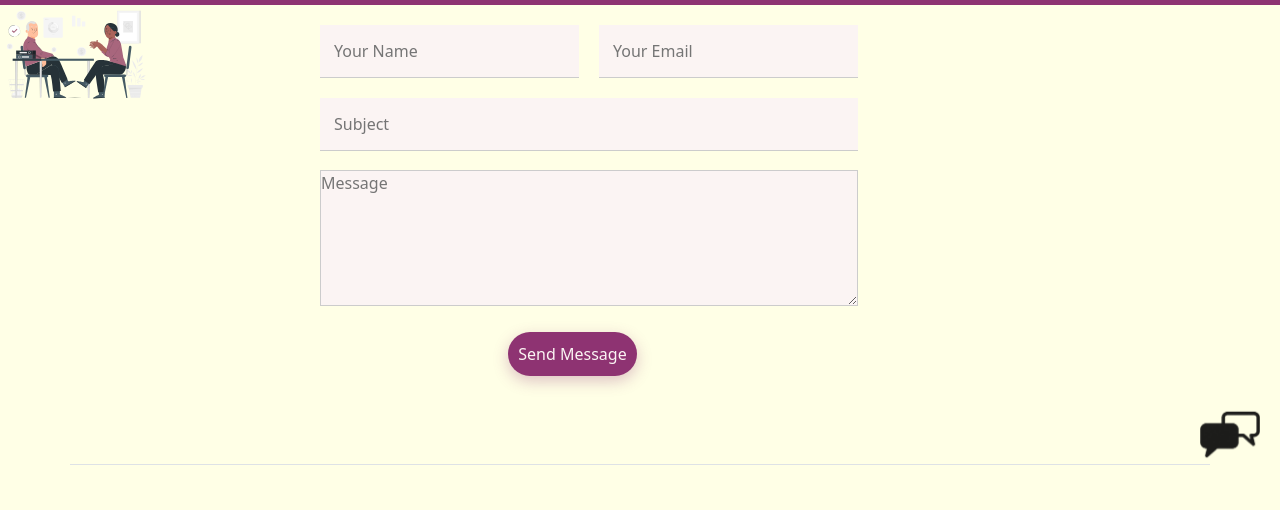
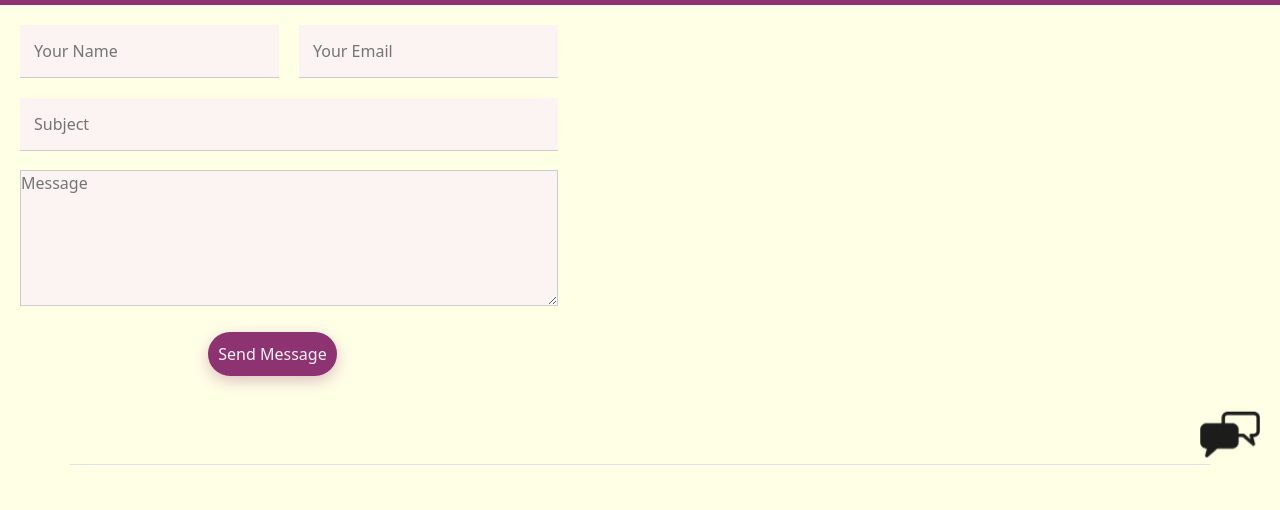
Before and after one commit to MathankarPurvi/School-web, a plain HTML site: page contactus.html in a window 1280 px wide. Shown: the part 216-726 px from the top of the page. Drawn offline with nearby package versions, Linux system fonts and the light colour scheme.

Commit message:
image removed

```diff
--- a/contactus.html
+++ b/contactus.html
@@ -48,7 +48,7 @@
   </nav>
   <div class="bada-container">
     <div class="imagesss">
-      <img src="assets/Consultative sales-pana.svg" alt="Enquiring parents" width="50%">
+
     </div>
     <div class="contact">
       <form>
```
